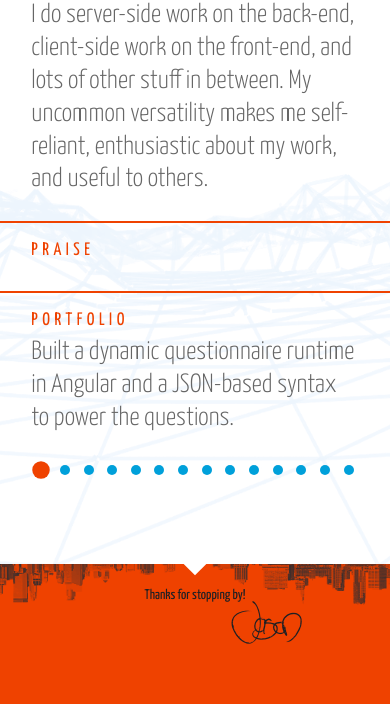
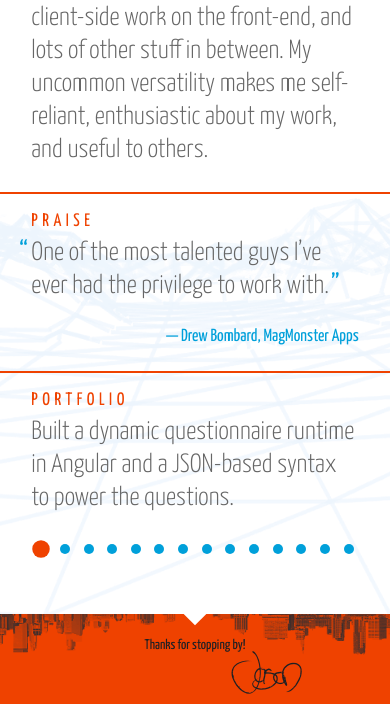
Before and after one commit to jason-heiser/my-site, a website: page www/index.html in a window 390 px wide. Shown: the part 185-889 px from the top of the page. Before the commit the page ends 844 px from the top, so only its background shows below. Drawn offline with nearby package versions, Linux system fonts and the light colour scheme; files that its build step writes are made by us from their sources.

Commit message:
Revert "Sorry Drew."
This reverts commit cd58cfa31ca1cfc5977d2b35a9cb7e264996381a.

```diff
--- a/www/index.html
+++ b/www/index.html
@@ -104,6 +104,16 @@
         </a>
       </article>
 
+      <article>
+        <a href="http://www.magmonster.net" target="_BLANK" class="trans">
+          <h5>
+            Drew Bombard,
+            MagMonster Apps
+          </h5>
+          <p>One of the most talented guys I’ve ever had the privilege to work with.</p>
+        </a>
+      </article>
+
     </section>
 
     <hr>
--- a/www/resources/bloop.js
+++ b/www/resources/bloop.js
@@ -54,7 +54,7 @@ window.addEventListener('load', () => {
 
 (() => {
 
-  var plauditClass = 'plaudit-toggle-off';
+  var plauditClass = 'plaudit-toggle';
 
   if (localStorage.getItem(plauditClass) === 'yes') {
     localStorage.setItem(plauditClass, 'no');
```
